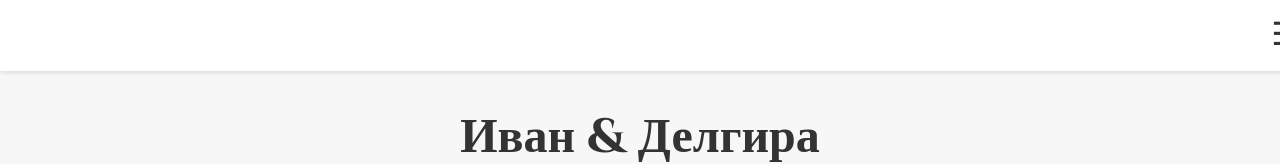
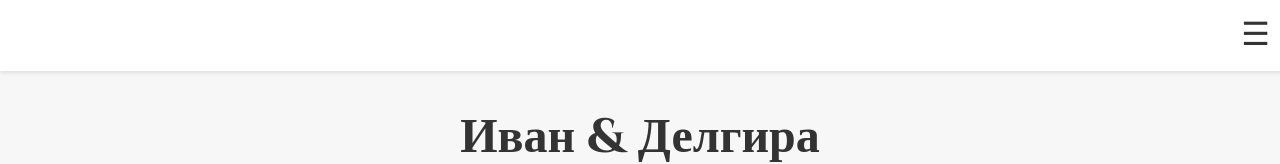
Before and after one commit to bgashtaev/invitewedding, a plain HTML site: page index.html in a window 1280 px wide. Shown: the top 164 px of the page. Drawn offline with Linux system fonts and the light colour scheme.

Commit message:
Update index.html

```diff
--- a/index.html
+++ b/index.html
@@ -29,11 +29,12 @@
       display: flex;
       justify-content: flex-end;
     }
-    .menu-toggle {
-      font-size: 2em;
-      cursor: pointer;
-      margin-left: auto;
-    }
+.menu-toggle {
+  font-size: 2em;
+  cursor: pointer;
+  margin-right: 30px;
+}
+
     .nav-menu {
       position: fixed;
       top: 0;
```
